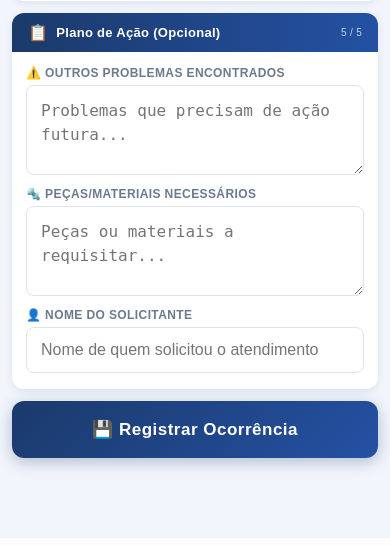
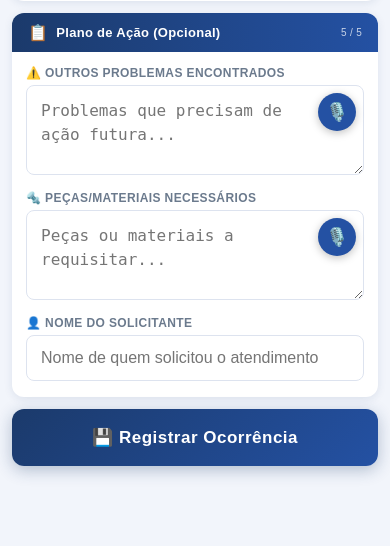
Before and after one commit to rcampos2000/caloi-tpm, a Flask app: page /mobile in a window 390 px wide. Shown: the part 1669-2215 px from the top of the page. Before the commit the page ends 2148 px from the top, so only its background shows below. Run offline with Flask 3, Linux system fonts and the light colour scheme; the visitor is signed in with stand-in values (Sample User, id 1).

Commit message:
update: templates/mobile_form.html

```diff
--- a/templates/mobile_form.html
+++ b/templates/mobile_form.html
@@ -590,12 +590,20 @@ body::after {
 
         <div class="fg">
           <label>⚠️ Outros Problemas Encontrados</label>
-          <textarea id="outros_problemas" placeholder="Problemas que precisam de ação futura..."></textarea>
+          <div class="voice-wrap">
+            <textarea id="outros_problemas" placeholder="Problemas que precisam de ação futura..."></textarea>
+            <button type="button" class="btn-voice" id="voice-outros"
+                    onclick="toggleVoz('outros_problemas','voice-outros')" title="Falar">🎙️</button>
+          </div>
         </div>
 
         <div class="fg">
           <label>🔩 Peças/Materiais Necessários</label>
-          <textarea id="pecas_necessarias" placeholder="Peças ou materiais a requisitar..."></textarea>
+          <div class="voice-wrap">
+            <textarea id="pecas_necessarias" placeholder="Peças ou materiais a requisitar..."></textarea>
+            <button type="button" class="btn-voice" id="voice-pecas"
+                    onclick="toggleVoz('pecas_necessarias','voice-pecas')" title="Falar">🎙️</button>
+          </div>
         </div>
 
         <div class="fg">
```
